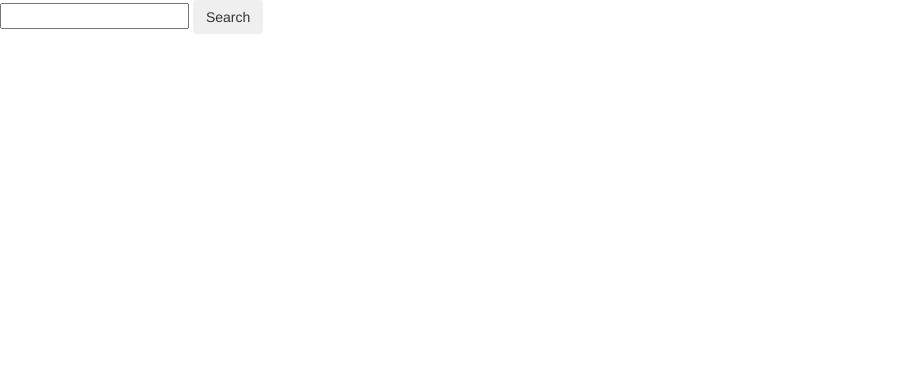
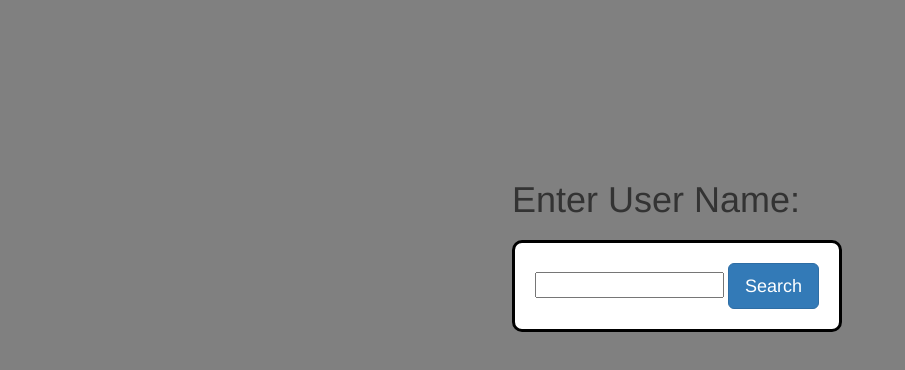
Before and after one commit to PaulWallis42/Ath_Res_Angular_GitHub_API_2, a website: page index.html in a window 1280 px wide. Shown: the whole page, without its empty margins (0-905 px from the left). Drawn offline with nearby package versions, Linux system fonts and the light colour scheme; some packages are replaced by stand-ins of ours.

Commit message:
working app with slight css styling

```diff
--- a/bower.json
+++ b/bower.json
@@ -1,7 +1,7 @@
 {
-  "name": "Ath_Res_Angular_GitHub_API_2",
+  "name": "Angular_GitHub_API_2",
   "version": "0.0.0",
-  "homepage": "https://github.com/PaulWallis42/Ath_Res_Angular_GitHub_API_2",
+  "homepage": "https://github.com/PaulWallis42/Angular_GitHub_API_2",
   "authors": [
     "paulwallis42 <paulwallis42@gmail.com>"
   ],
@@ -14,7 +14,7 @@
     "tests"
   ],
   "dependencies": {
-    "jquery": "~2.1.4",
+    "jquery": "~2.1.3",
     "bootstrap": "~3.3.4",
     "angular": "~1.3.15",
     "angular-resource": "~1.3.15"
--- a/index.html
+++ b/index.html
@@ -4,25 +4,28 @@
     <meta charset="utf-8">
     <title>Github user search</title>
     <link rel="stylesheet" href="bower_components/bootstrap/dist/css/bootstrap.css">
+    <link rel="stylesheet" href="public/css/stylesheet.css">
     <script src="bower_components/jquery/dist/jquery.js"></script>
     <script src="bower_components/angular/angular.js"></script>
     <script src="bower_components/angular-resource/angular-resource.js"></script>
     <script src="js/app.js"></script>
     <script src="js/gitUserSearchController.js"></script>
   </head>
-
+<div id="title">
+<h1>Enter User Name:</h1>
+</div>
   <body ng-controller="GitUserSearchController as searchCtrl">
-    <div>
+    <div id="box">
       <form class="form-horizontal">
-        <input type="text" ng-model="searchCtrl.searchTerm">
-        <button class="btn" ng-click="searchCtrl.doSearch()">Search</button>
+        <input type="text" ng-model="searchCtrl.searchTerm"ng-change="searchCtrl.doSearch()" ng-model-options="{ updateOn: 'default blur', debounce: {'default': 500, 'blur': 0} }" >
+        <button class="btn btn-primary btn-lg" ng-click="searchCtrl.doSearch()">Search</button>
       </form>
       <ul class="list-group" ng-repeat="user in searchCtrl.searchResult.items">
-        <li>
-          <img ng-src="{{user.avatar_url}}&s=50">
-          <a ng-href="{{user.html_url}}">{{user.login}}</a>
-        </li>
-      </ul>
+  <li>
+    <img ng-src="{{user.avatar_url}}&s=50">
+    <a ng-href="{{user.html_url}}">{{user.login}}</a>
+  </li>
+</ul>
     </div>
   </body>
 </html>
--- a/js/gitUserSearchController.js
+++ b/js/gitUserSearchController.js
@@ -1,12 +1,15 @@
 githubUserSearch.controller('GitUserSearchController', ['$resource', function($resource) {
 
-var searchResource = $resource('https://api.github.com/search/users');
+var searchResource = $resource('https://api.github.com/search/users?access_token=c61a1a33552b46dba393272ca9fbda05387a6d7c');
 
-  var self = this;
+var self = this;
 
-  self.doSearch = function (){
-    self.searchResult = searchResource.get(
-      { q: self.searchTerm }
-    )};
+
+self.doSearch = function() {
+self.searchResult = searchResource.get(
+  { q: self.searchTerm }
+);
+
+};
 
 }]);
--- /dev/null
+++ b/public/css/stylesheet.css
@@ -0,0 +1,23 @@
+body {
+  background-color: gray;
+}
+
+#box {
+  margin-left: auto;
+  margin-right: auto;
+  top: 10;
+  position: fixed;
+  border: black;
+  border-style: solid;
+  background: white;
+  border-radius: 10px;
+  padding: 20px;
+  left: 40%;
+  top: 30%;
+}
+
+#title {
+  position: fixed;
+  left: 40%;
+  top: 20%;
+}
```
Also changed, not shown: package.json (+5 -5 lines), test/gitUserSearchController.spec.js (+1 -1 lines), 1 other file.
